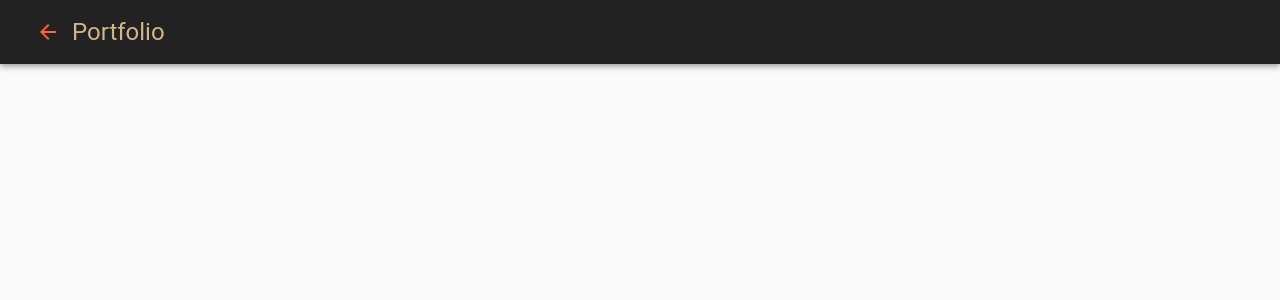
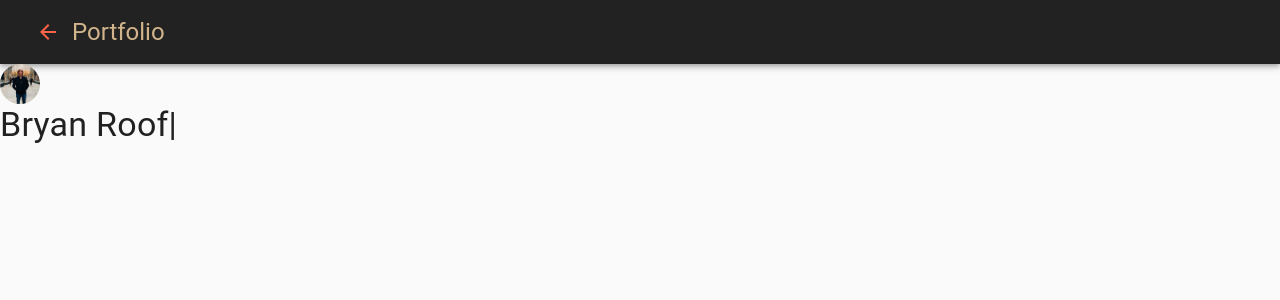
Before and after one commit to broof716/react-portfolio, a React (Create React App) app: page /contacts in a window 1280 px wide. Shown: the top 300 px of the page. Built offline with nearby package versions, Linux system fonts and the light colour scheme.

Commit message:
Adding Header.js

```diff
--- a/package.json
+++ b/package.json
@@ -11,7 +11,8 @@
     "@testing-library/user-event": "^7.2.1",
     "react": "^16.13.1",
     "react-dom": "^16.13.1",
-    "react-scripts": "3.4.1"
+    "react-scripts": "3.4.1",
+    "react-typed": "^1.2.0"
   },
   "scripts": {
     "start": "react-scripts start",
--- /dev/null
+++ b/src/components/Header.js
@@ -0,0 +1,17 @@
+import React from 'react'
+import {Typography, Avatar, Grid, Box } from '@material-ui/core'
+import Typed from 'react-typed'
+import avatar from '../bryan.png'
+
+const Header = () => {
+  return (
+    <Box>
+      <Avatar src={avatar} alt="Bryan Roof"/>
+      <Typography variant="h4">
+        <Typed strings={["Bryan Roof"]} typeSpeed={40} />
+      </Typography>
+    </Box>
+  );
+};
+
+export default Header
--- a/src/components/Navbar.js
+++ b/src/components/Navbar.js
@@ -1,26 +1,8 @@
 import React, {useState} from 'react';
 import { makeStyles } from '@material-ui/core/styles';
 import MobilRightMenuSlider from '@material-ui/core/Drawer';
-import {
-  AppBar,
-  Toolbar,
-  ListItem,
-  IconButton,
-  ListItemText,
-  Avatar,
-  Divider,
-  List,
-  Typography,
-  Box,
-  ListItemIcon
-} from "@material-ui/core"
-import {
-  ArrowBack,
-  AssignmentInd,
-  Home,
-  Apps,
-  ContactMail
-} from "@material-ui/icons"
+import {AppBar, Toolbar, ListItem, IconButton, ListItemText, Avatar, Divider, List, Typography, Box, ListItemIcon} from "@material-ui/core"
+import {ArrowBack, AssignmentInd, Home, Apps, ContactMail} from "@material-ui/icons"
 import avatar from '../bryan.png'
 
 // CSS STYLES
@@ -73,7 +55,7 @@ const Navbar = () => {
 
   const sideList = slider => (
 
-    <Box className={classes.menuSliderContainer} component="div">
+    <Box className={classes.menuSliderContainer} component="div" onClick={toggleSlider(slider, false)}>
     <Avatar className={classes.avatar} src={avatar} alt="Bryan Roof"/>
     <Divider/>
     <List>
--- a/src/components/index.js
+++ b/src/components/index.js
@@ -1,10 +1,12 @@
 import React from 'react'
 import Navbar from './Navbar'
+import Header from './Header'
 
 const Home = () => {
   return (
     <div>
       <Navbar/>
+      <Header/>
     </div>
   )
 }
```
Also changed, not shown: 1 other file (tests, documents, lock files or other folders).
